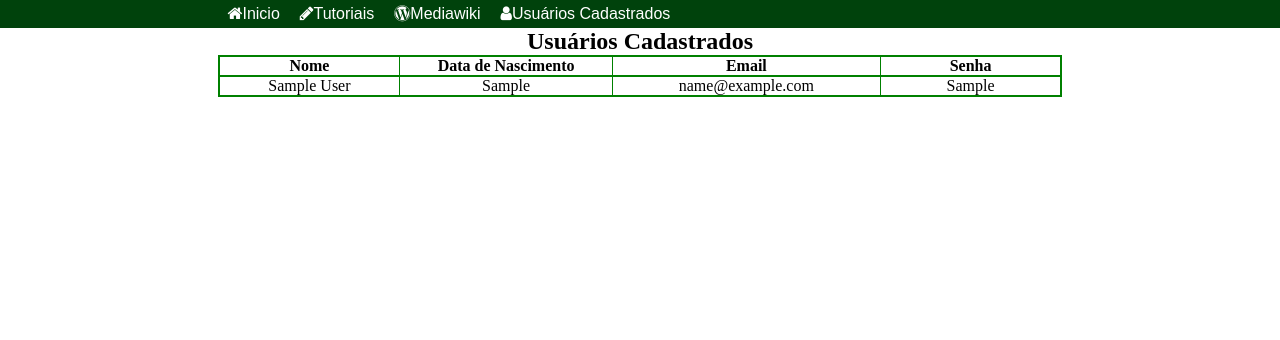
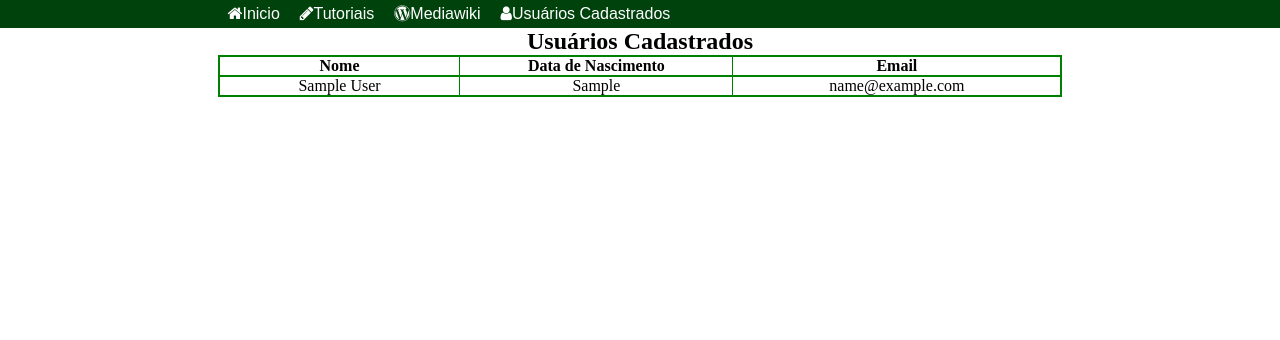
Before and after one commit to Amandaalmeida12/KittycatNew, a PHP site: page /usuarios_cadastrados.php in a window 1280 px wide. Shown: the part 121-461 px from the top of the page. Run offline with PHP 8.4, Linux system fonts and the light colour scheme; tables that the repository leaves empty or names only in its code hold one stand-in row (values such as "Sample post"); some libraries are stand-ins or nearby versions.

Commit message:
alteração

```diff
--- a/portal_do_aluno/footer.php
+++ b/portal_do_aluno/footer.php
@@ -1,12 +1,4 @@
 <footer>
-
-<html>
-<head>
-    <meta charset="utf-8">
-	<link rel="stylesheet" href="css/font-awesome.css">
-</head>
-<body>
-
 <div class="footer-p">
 
  <p>Instituto Federal de Pernambuco<br>
--- a/portal_do_aluno/usuarios_cadastrados.php
+++ b/portal_do_aluno/usuarios_cadastrados.php
@@ -18,14 +18,14 @@ include("header.php");
 		<th width="5%" height="5%">Nome</th>
 		<th width="5%" height="5%">Data de Nascimento</th>
 	    <th width="5%" height="5%">Email</th>
-		<th width="5%" height="5%">Senha</th>
+
 	</tr>
 		<?php foreach ($ret as $row): ?>
 			<tr class="nada">
 				 <td width="5%" height="5%"><?= $row["nome"] ?></td>
 				 <td width="5%" height="5%"><?= $row["data_de_nascimento"] ?></td>
 				 <td width="5%" height="5%"><?= $row["email"] ?></td>
-				 <td width="5%" height="5%"><?= $row["senha"] ?></td>
+
 			</tr>
 
         <?php endforeach ?>
```
